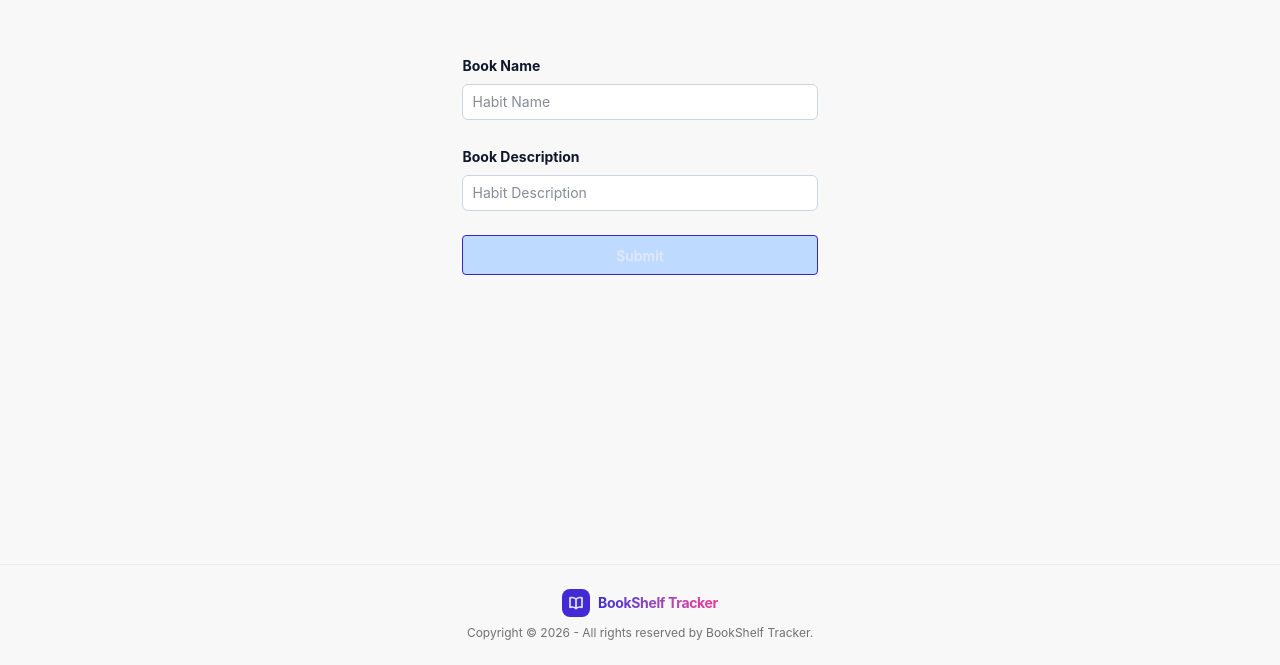
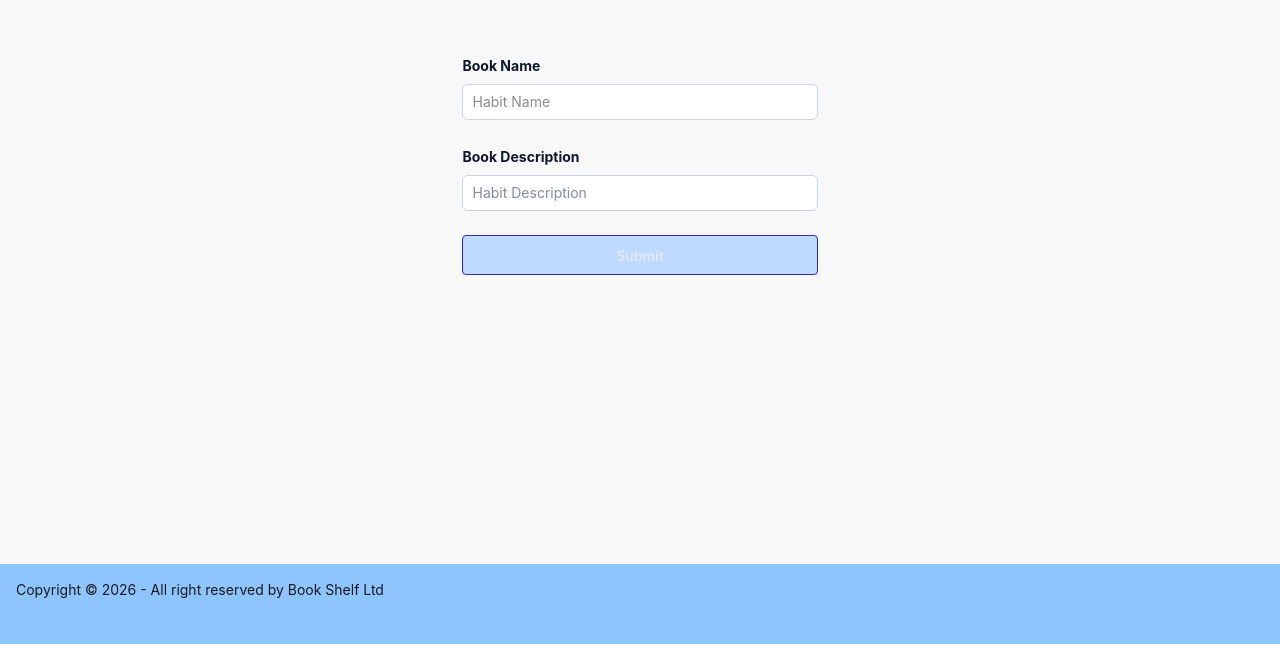
Before and after one commit to MohammadSahid232/Book-Shelf-Tracker, a React app in the folder frontend/: page / in a window 1280 px wide. Shown: the part 316-981 px from the top of the page. After the commit the page ends 960 px from the top, so only its background shows below. Built offline with nearby package versions, Linux system fonts and the light colour scheme; the HTML template or start-up script is replaced by a standard one.

Commit message:
upadated week1

```diff
--- a/frontend/src/components/Footer.jsx
+++ b/frontend/src/components/Footer.jsx
@@ -1,25 +1,9 @@
-import React from 'react';
-
-function Footer() {
-  return (
-    <footer className="footer footer-center p-6 bg-base-200 text-base-content border-t border-base-300">
-      <aside className="gap-1 flex flex-col items-center">
-        <div className="flex items-center gap-2 mb-1">
-          <div className="bg-primary text-primary-content p-1.5 rounded-lg">
-            <svg xmlns="http://www.w3.org/2000/svg" fill="none" viewBox="0 0 24 24" strokeWidth={2.5} stroke="currentColor" className="w-4 h-4">
-              <path strokeLinecap="round" strokeLinejoin="round" d="M12 6.042A8.967 8.967 0 0 0 6 3.75c-1.052 0-2.062.18-3 .512v14.25A8.987 8.987 0 0 1 6 18c2.305 0 4.408.867 6 2.292m0-14.25a8.966 8.966 0 0 1 6-2.292c1.052 0 2.062.18 3 .512v14.25A8.987 8.987 0 0 0 18 18a8.967 8.967 0 0 0-6 2.292m0-14.25v14.25" />
-            </svg>
-          </div>
-          <span className="font-bold text-sm tracking-tight bg-gradient-to-r from-primary to-secondary bg-clip-text text-transparent">
-            BookShelf Tracker
-          </span>
-        </div>
-        <p className="text-xs text-base-content/60">
-          Copyright © {new Date().getFullYear()} - All rights reserved by BookShelf Tracker.
-        </p>
-      </aside>
-    </footer>
-  );
+export default function Footer() {
+    return (
+        <footer className="footer sm:footer-horizontal bg-blue-300 text-base-content p-4 text-center h-[10vh] m-0 ">
+            <aside>
+                <p>Copyright © {new Date().getFullYear()} - All right reserved by Book Shelf Ltd</p>
+            </aside>
+        </footer>
+    )
 }
-
-export default Footer;
```
